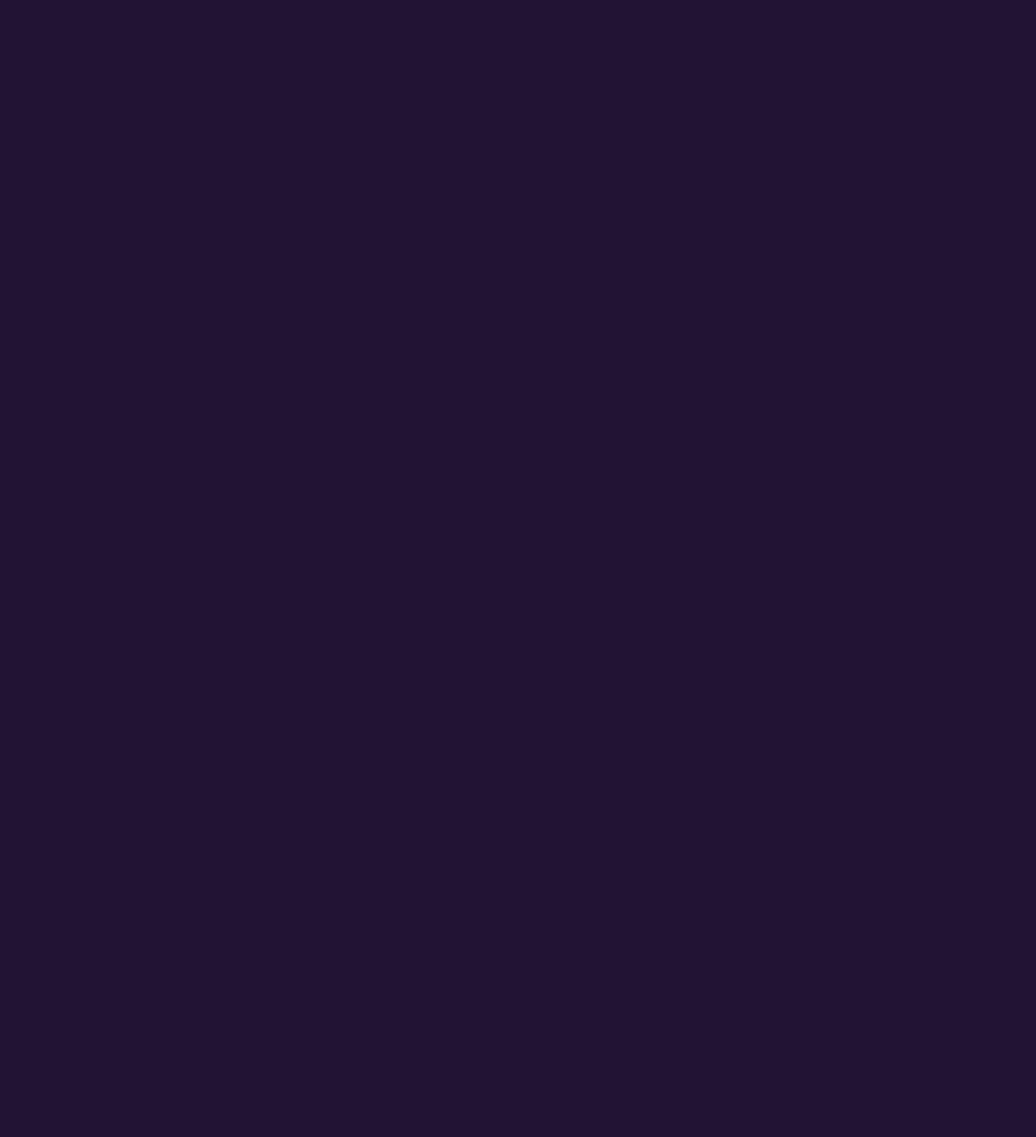
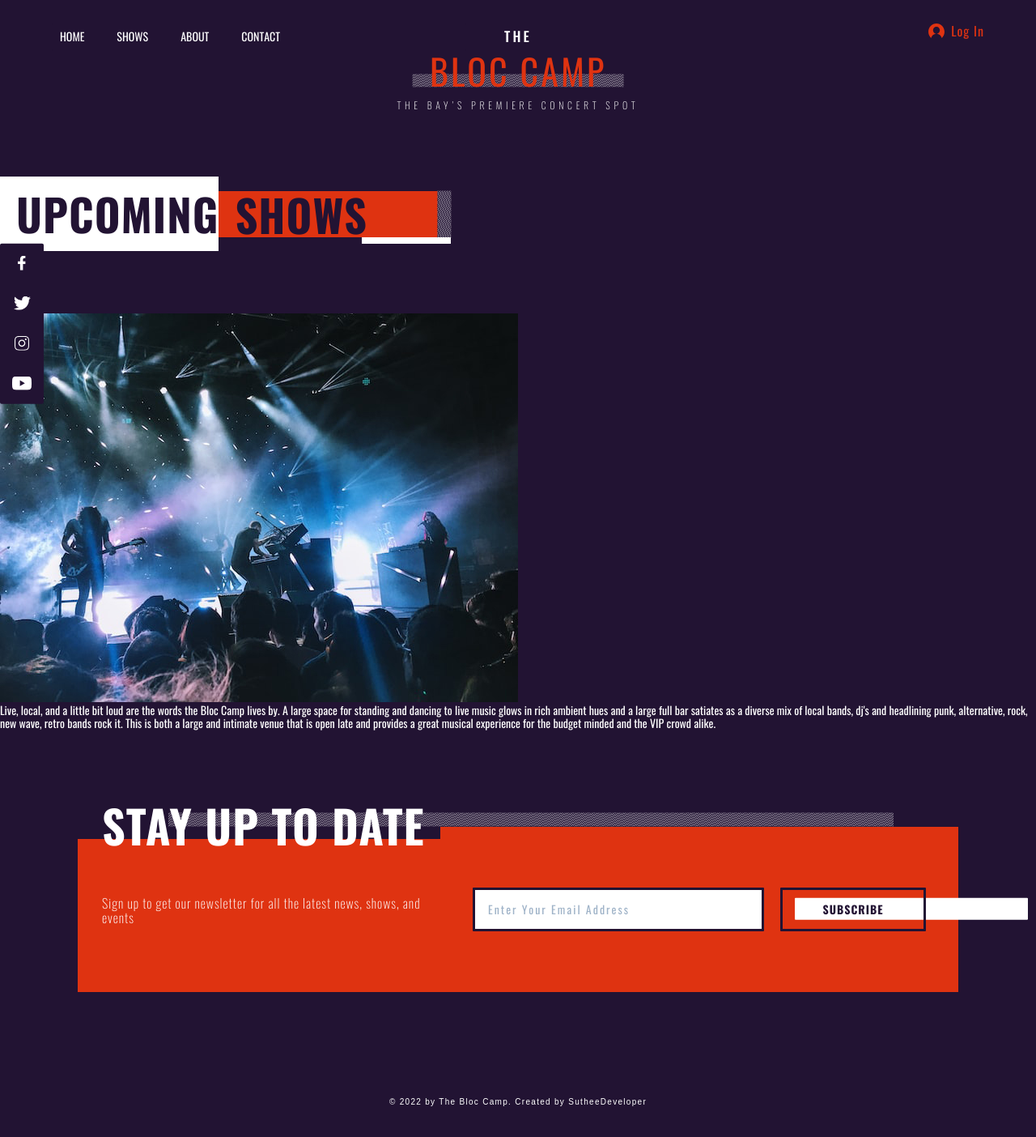
Before and after one commit to SutheeDev/The-Bloc-Camp, a React (Create React App) app in the folder client/: page /about in a window 1280 px wide. Before the commit this address had no page. Shown: the top 1404 px of the page at 81% size. Before the commit the page ends 800 px from the top, so only its background shows below. Built offline with nearby package versions, Linux system fonts and the light colour scheme.

Commit message:
add all components in the About page

```diff
--- a/client/src/App.js
+++ b/client/src/App.js
@@ -1,4 +1,4 @@
-import { Landing, Shows } from "./pages";
+import { Landing, Shows, About } from "./pages";
 import { BrowserRouter, Routes, Route } from "react-router-dom";
 function App() {
   return (
@@ -6,6 +6,7 @@ function App() {
       <Routes>
         <Route path="/" element={<Landing />} />
         <Route path="/shows" element={<Shows />} />
+        <Route path="/about" element={<About />} />
       </Routes>
     </BrowserRouter>
   );
--- a/client/src/pages/About.js
+++ b/client/src/pages/About.js
@@ -1,13 +1,23 @@
 import { Navbar, Header, Footer, PageTitle, Subscribe } from "../components";
+import aboutImg from "../assets/images/img-about.jpg";
 import styled from "styled-components";
 
 const About = () => {
   return (
     <Wrapper>
+      <Navbar />
+      <Header />
+
+      <section class="calendar">
+        <div class="calendar-container">
+          <PageTitle />
+        </div>
+      </section>
+
       <section class="about-info">
         <div class="about-info-container">
           <div></div>
-          <img src="" alt="" />
+          <img src={aboutImg} alt="" />
           <p>
             Live, local, and a little bit loud are the words the Bloc Camp lives
             by. A large space for standing and dancing to live music glows in
@@ -19,6 +29,9 @@ const About = () => {
           </p>
         </div>
       </section>
+
+      <Subscribe />
+      <Footer />
     </Wrapper>
   );
 };
```
